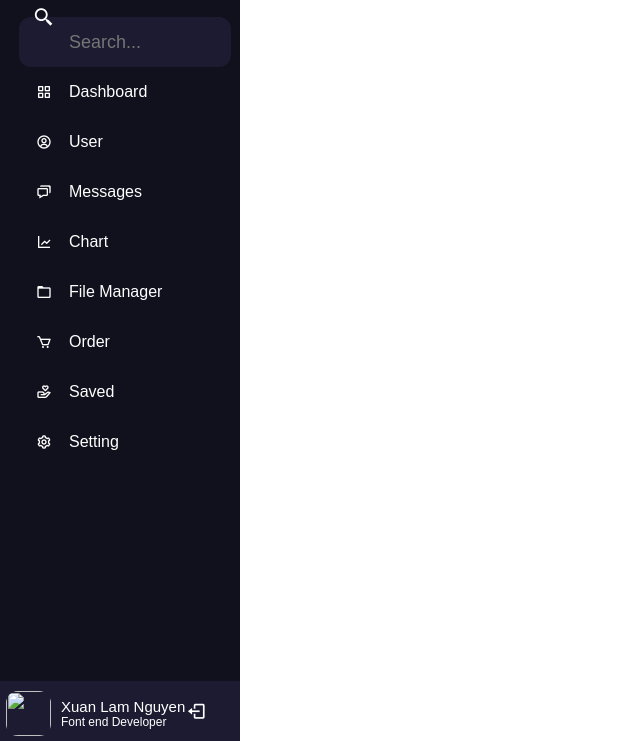
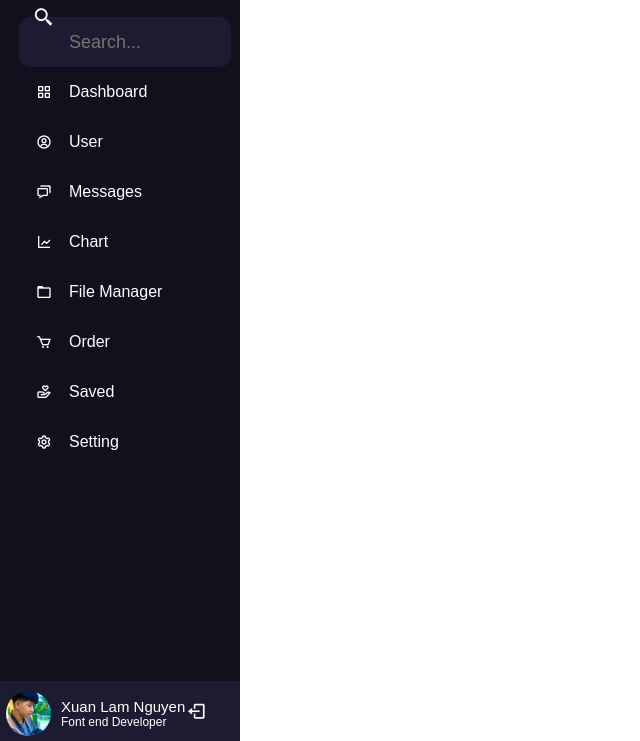
Before and after one commit to nguyenxuanlam-tech/front-end, a plain HTML site: page project/admin/index.html in a window 1280 px wide. Shown: the part 59-800 px from the top of the page, without its empty margins (0-640 px from the left). Drawn offline with nearby package versions, Linux system fonts and the light colour scheme.

Commit message:
update web admin

```diff
--- a/project/admin/index.html
+++ b/project/admin/index.html
@@ -6,7 +6,7 @@
     <meta name="viewport" content="width=device-width, initial-scale=1.0">
     <title> Responsive Sidebar Menu | CodingLab </title>
     <link href='https://unpkg.com/boxicons@2.1.1/css/boxicons.min.css' rel='stylesheet'>
-    <link rel="stylesheet" href="index.css">
+    <link rel="stylesheet" href="style.css">
 </head>
 <body>
     <div class="sidebar">
@@ -76,7 +76,7 @@
         <div class="profile_content">
             <div class="profile">
                 <div class="profile_details">
-                    <img src="" alt="">
+                    <img src="./img/face.jpg" alt="">
                     <div class="name_job">
                         <div class="name">
                             Xuan Lam Nguyen
--- a/project/admin/index.css
+++ b/project/admin/style.css
@@ -117,7 +117,7 @@ body{
     height: 45px;
     width: 45px;
     object-fit: cover;
-    border-radius: 12px;
+    border-radius: 50%;
 }
 .profile .profile_details .name_job{
     margin-left: 10px;
```
Also changed, not shown: project/admin/img/face.jpg (added).
